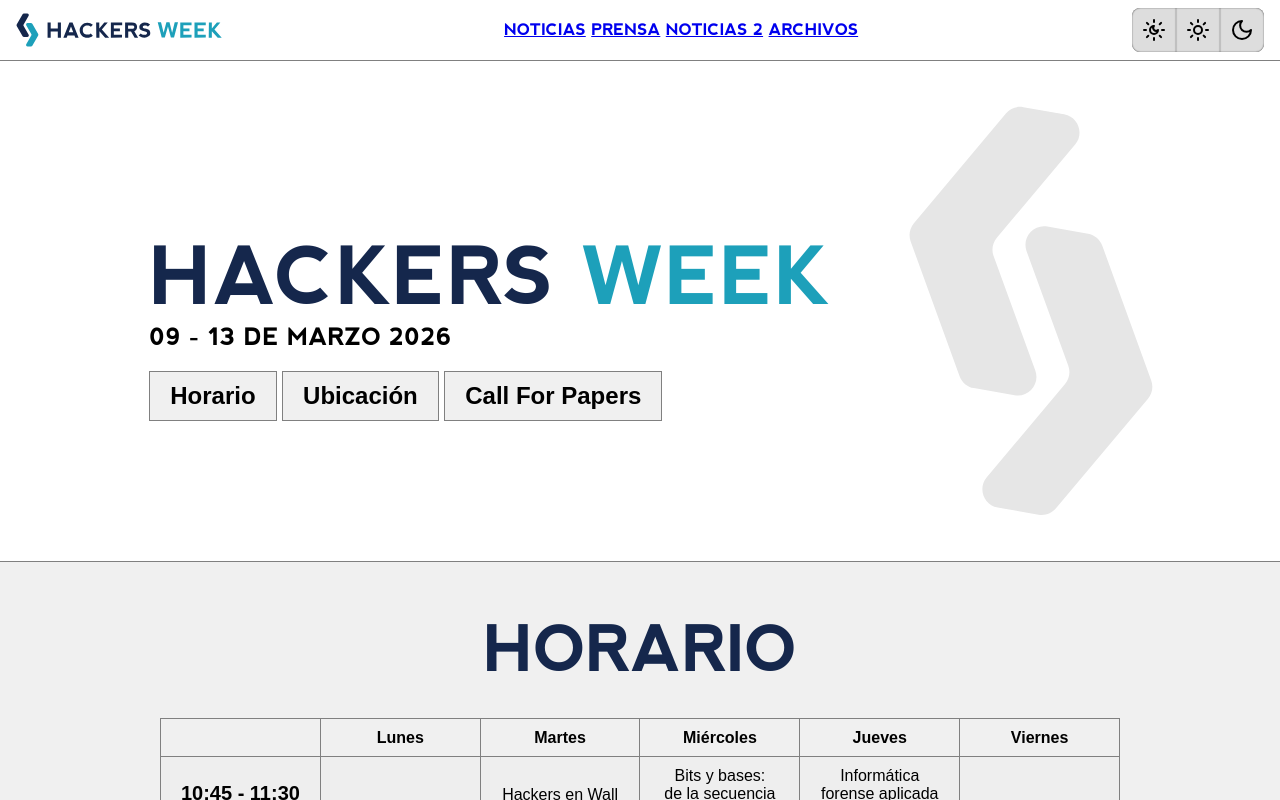
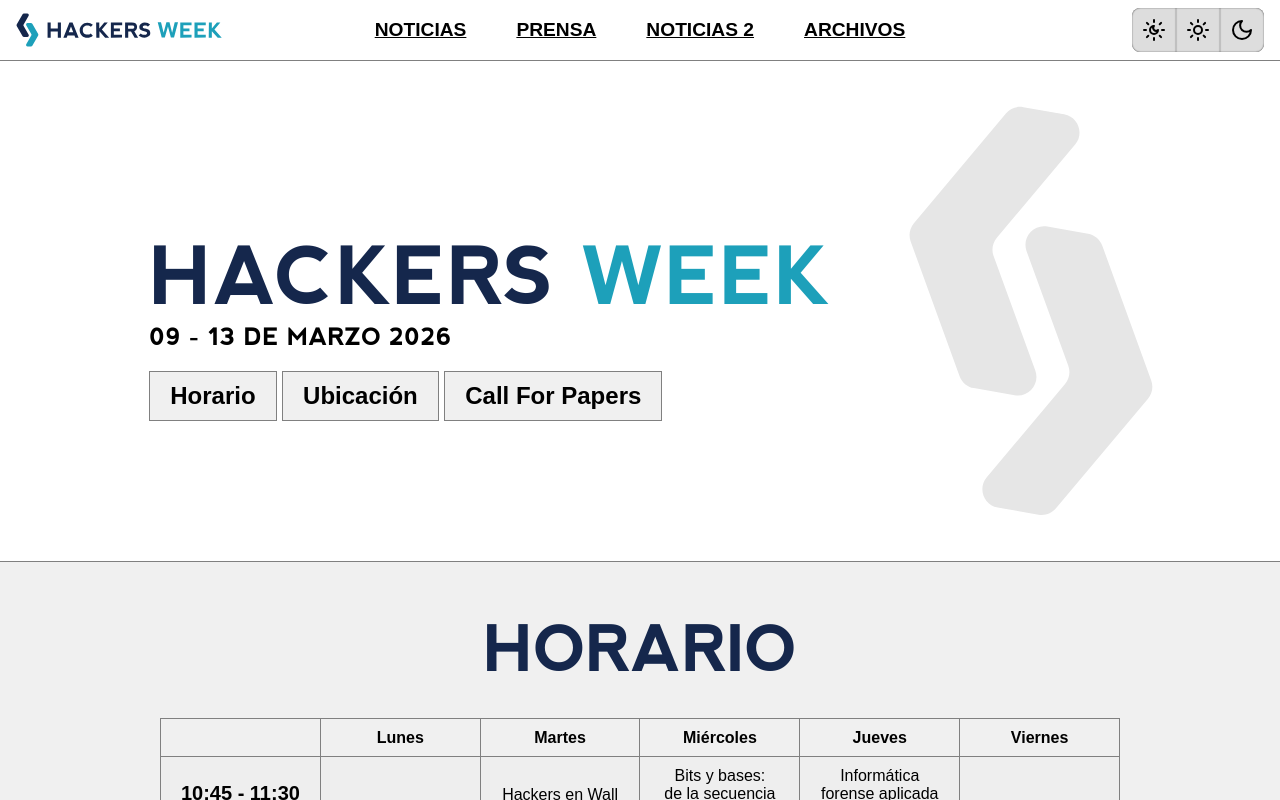
Before and after one commit to ConsejoInfUMA/hackersweek.es, a SvelteKit app: page / in a window 1280 px wide. Shown: the top 800 px of the page. Built offline with nearby package versions, Linux system fonts and the light colour scheme.

Commit message:
fix navbar alignment

```diff
--- a/src/routes/+layout.svelte
+++ b/src/routes/+layout.svelte
@@ -110,26 +110,34 @@
     height: 60px;
     background-color: var(--main-background);
     border-bottom: var(--border);
-    display: flex;
+    display: grid;
+    grid-template-columns: 1fr auto 1fr;
     position: sticky;
     top: 0;
     padding: 0 16px;
     align-items: center;
-    justify-content: space-between;
     z-index: 1;
-    gap: 4px;
     & > a {
+      justify-self: flex-start;
       padding: 8px;
       margin-left: -8px;
     }
     & > nav {
-      font-family: Nevis, sans-serif;
+      justify-self: center;
+      display: flex;
+      gap: 50px;
+      font-size: larger;
       text-transform: uppercase;
+      font-weight: bold;
+      & > a {
+        color: CanvasText;
+      }
     }
   }
 
   theme-picker {
     display: flex;
+    justify-self: flex-end;
     & > label {
       padding: 10px;
       background-color: #00000022;
--- a/src/routes/+page.svelte
+++ b/src/routes/+page.svelte
@@ -153,6 +153,9 @@
       & > h2 {
         padding-bottom: 20px;
       }
+      & > a {
+        display: inline-block;
+      }
       .primary {
         color: var(--primary);
       }
```
